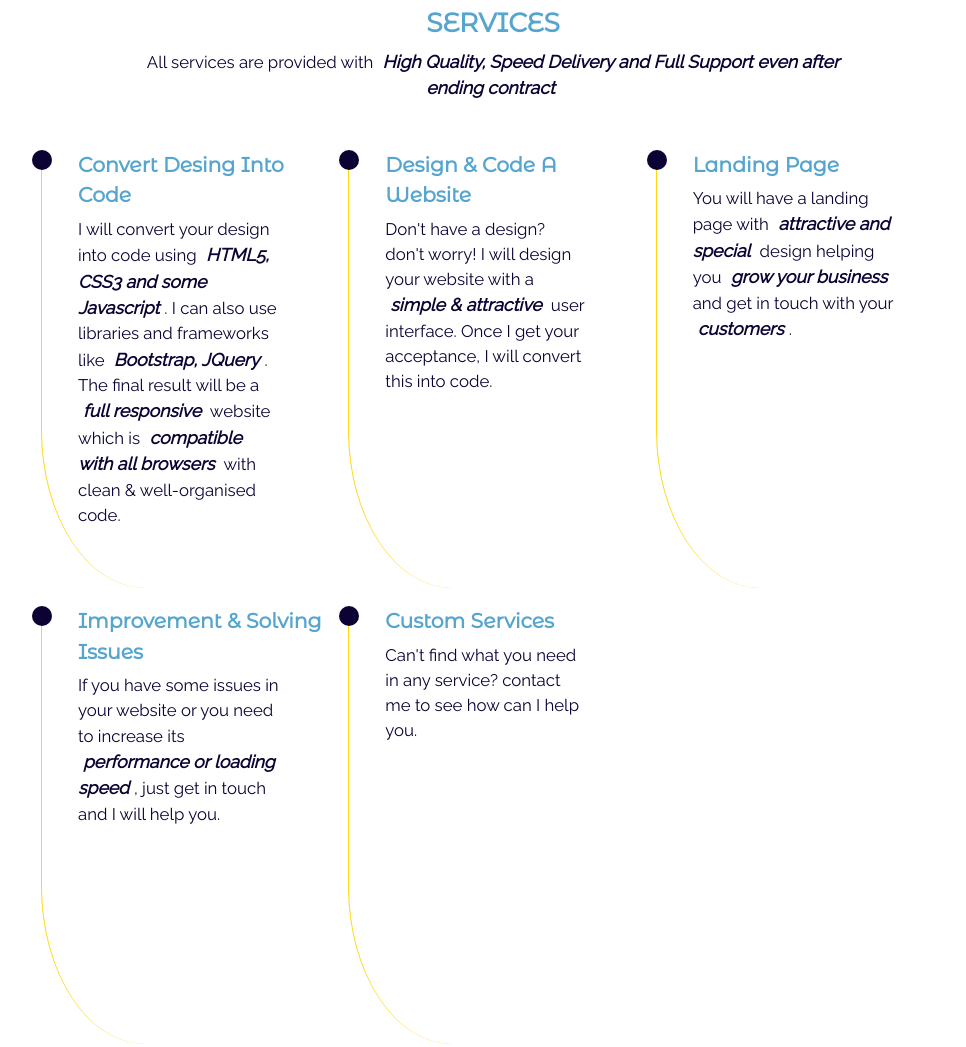
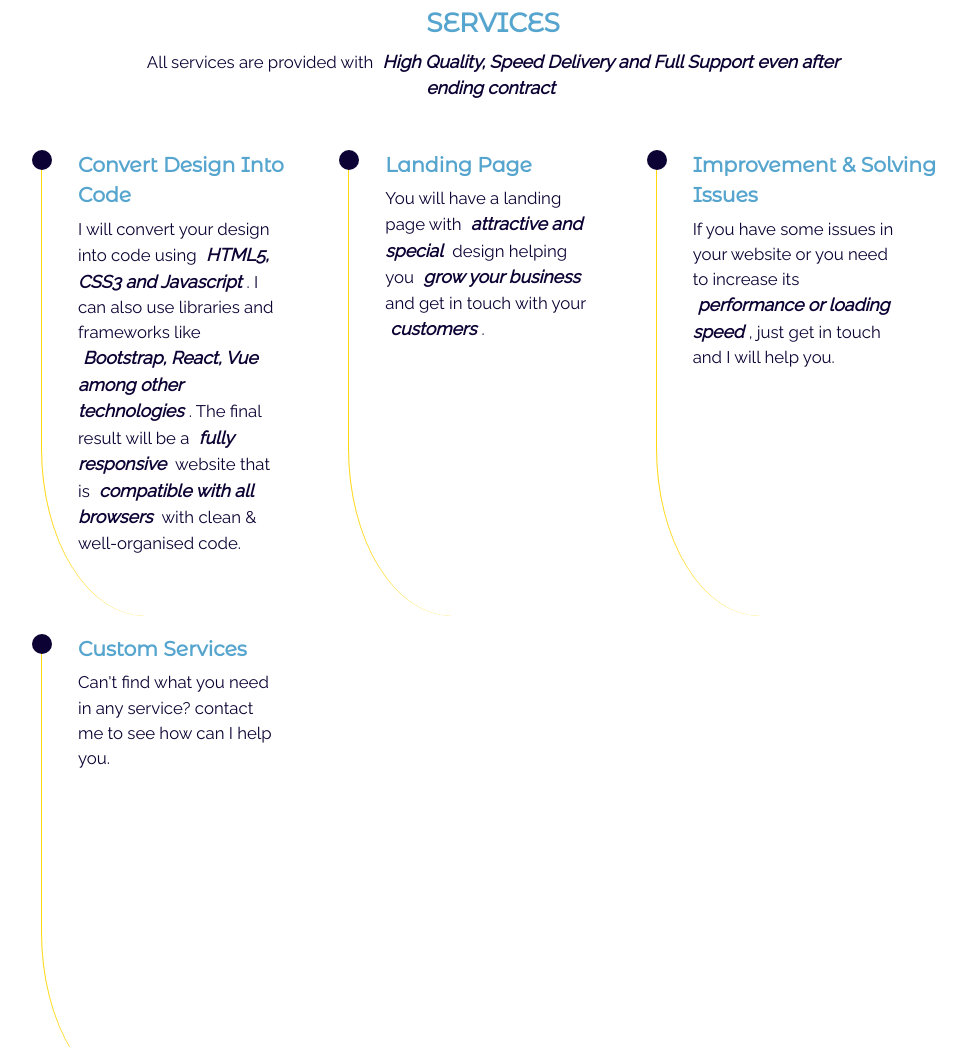
Before and after one commit to Ahmed-Elbessfy/Ahmed_Elbessfy_Portfolio, a plain HTML site: page index.html in a window 1280 px wide. Shown: the part 4859-5906 px from the top of the page, without its empty margins (147-1113 px from the left). Drawn offline with Linux system fonts and the light colour scheme; a web font is replaced by a local one.

Commit message:
edit Services section

```diff
--- a/css/style.css
+++ b/css/style.css
@@ -590,6 +590,10 @@ section#about {
   margin-top: -5rem;
   background-color: var(--main-bg);
   border-radius: 5rem 5rem 0 0;
+  -webkit-border-radius: 5rem 5rem 0 0;
+  -moz-border-radius: 5rem 5rem 0 0;
+  -ms-border-radius: 5rem 5rem 0 0;
+  -o-border-radius: 5rem 5rem 0 0;
 }
 
 section#about blockquote {
--- a/index.html
+++ b/index.html
@@ -379,21 +379,21 @@
       </p>
       <ul>
         <li class="wow lightSpeedIn">
-          <h3>convert desing into code</h3>
+          <h3>convert design into code</h3>
           <p> I will convert your design into code using
-            <em>HTML5, CSS3 and some Javascript</em>. I can also use libraries and frameworks like
-            <em>Bootstrap, JQuery</em>. The final result will be a
-            <em>full responsive</em> website which is
+            <em>HTML5, CSS3 and Javascript</em>. I can also use libraries and frameworks like
+            <em>Bootstrap, React, Vue among other technologies</em>. The final result will be a
+            <em>fully responsive</em> website that is
             <em>compatible with all browsers</em> with clean &amp; well-organised code.
           </p>
         </li>
-        <li class="wow lightSpeedIn">
+        <!-- <li class="wow lightSpeedIn">
           <h3>Design &amp; code a website</h3>
           <p> Don't have a design? don't worry! I will design your website with a
             <em>simple &amp; attractive</em> user interface. Once I get your acceptance, I will convert this into
             code.
           </p>
-        </li>
+        </li> -->
         <li class="wow lightSpeedIn">
           <h3>landing page</h3>
           <p> You will have a landing page with
```
